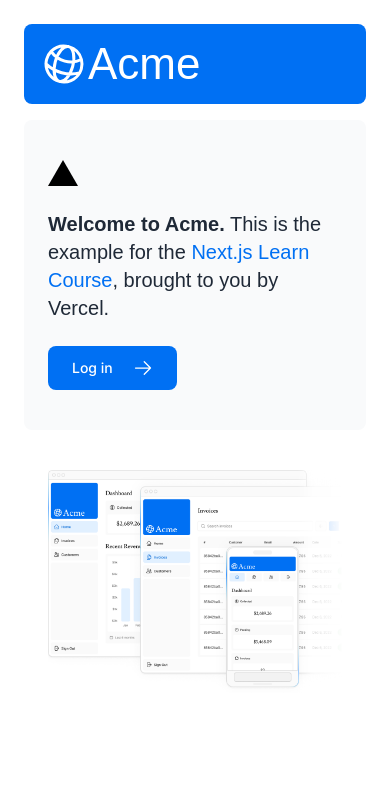
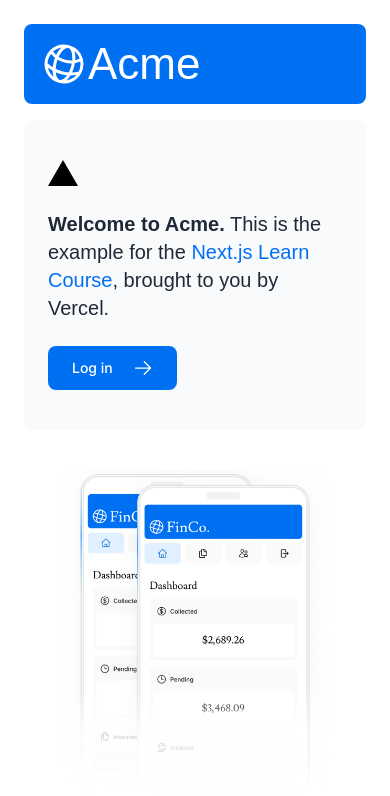
Before and after one commit to chucoyos/nextjs-dashboard, a Next.js app: page / in a window 390 px wide. Shown: the top 796 px of the page. Built offline with nearby package versions, Linux system fonts and the light colour scheme; a web font is replaced by a local one.

Commit message:
Add mobile hero image

```diff
--- a/app/page.tsx
+++ b/app/page.tsx
@@ -34,10 +34,18 @@
         <div className="flex items-center justify-center p-6 md:w-3/5 md:px-28 md:py-12">
           {/* Add Hero Images Here */}
           <Image
+          className='hidden md:block'
           src={"/hero-desktop.png"}
           alt='hero-desktop'
           width={1000}
           height={760}
+          />
+          <Image
+          className='block md:hidden'
+          src={"/hero-mobile.png"}
+          alt='hero-mobile'
+          width={560}
+          height={620}
           />
         </div>
       </div>
```
